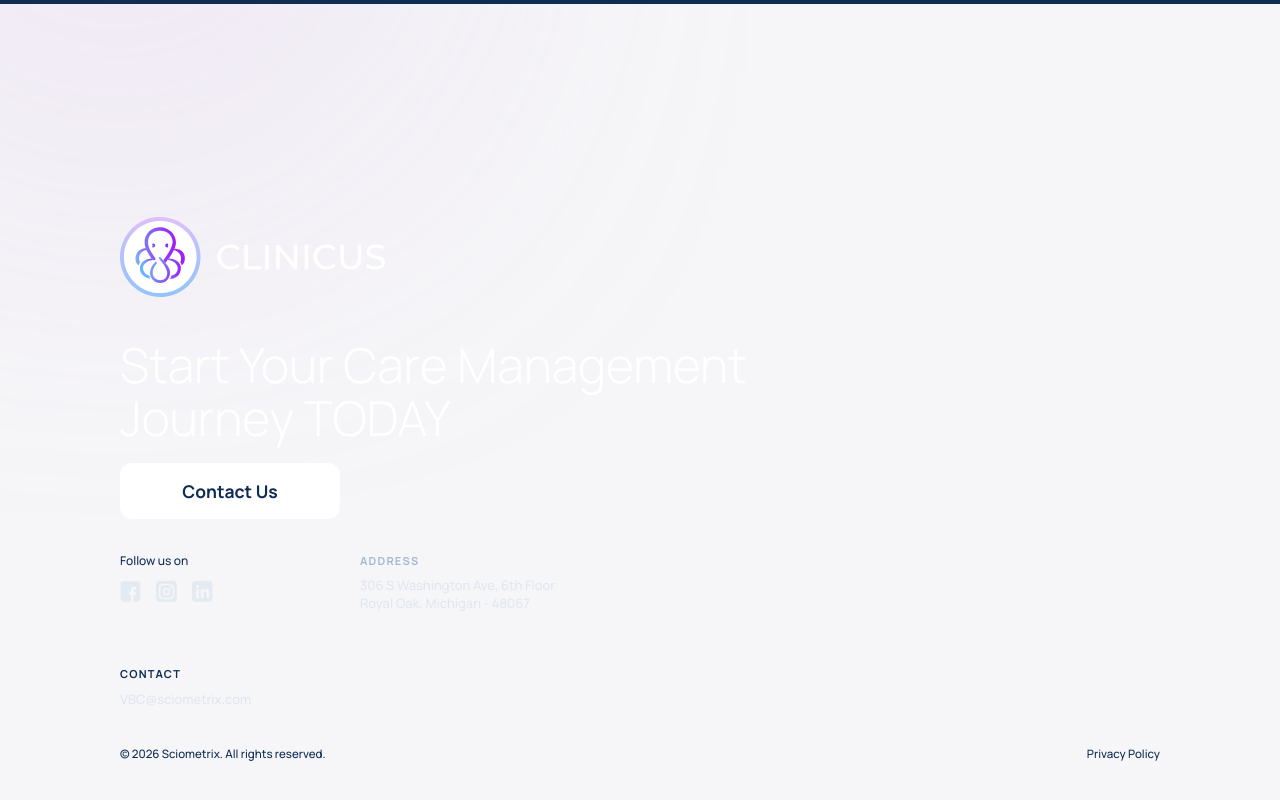
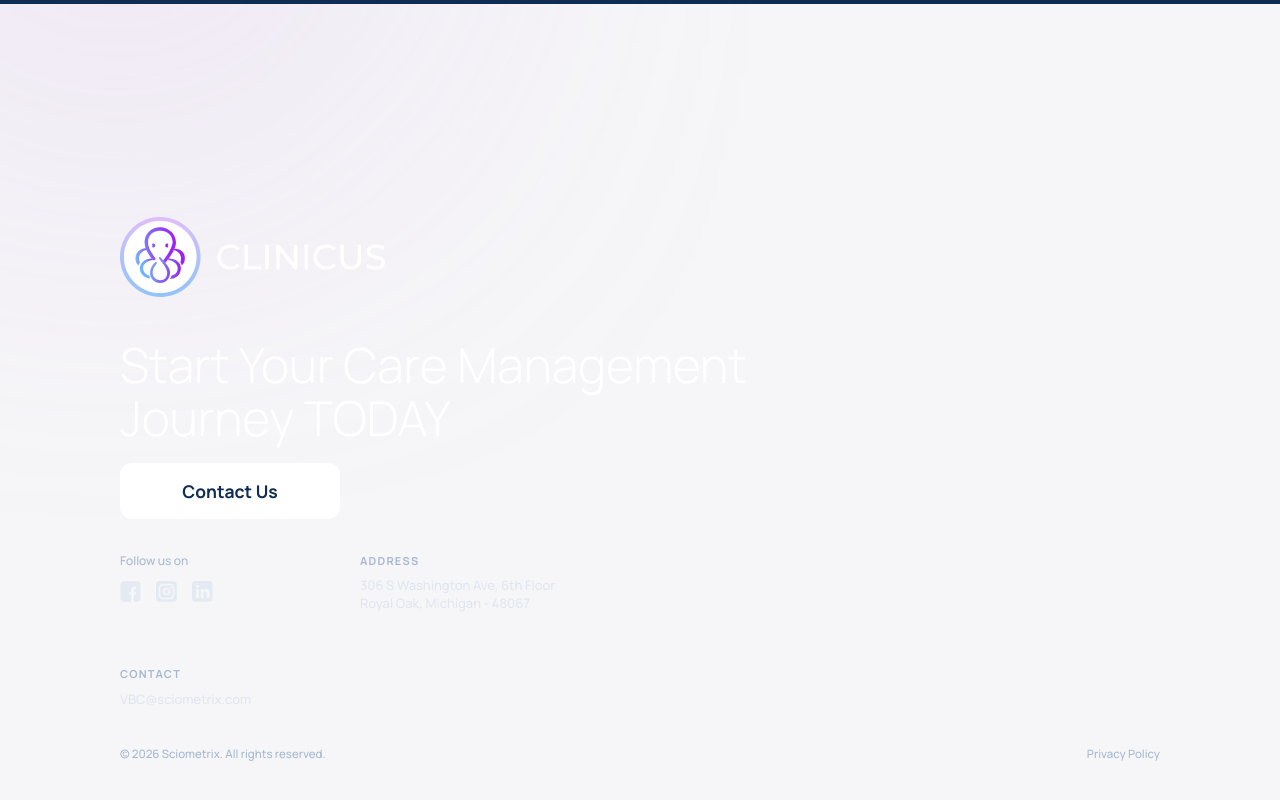
Before and after one commit to prameetaug-droid/Clicnicus-Test, a Next.js app: page / in a window 1280 px wide. Shown: the part 6627-7427 px from the top of the page. Built offline with nearby package versions, Linux system fonts and the light colour scheme.

Commit message:
Enforce pure white for primary footer text (match Figma)

```diff
--- a/src/app/globals.css
+++ b/src/app/globals.css
@@ -280,6 +280,25 @@ footer.bg-navy > .z-10, footer.bg-navy .z-10 {
   z-index: 10;
 }
 
+/* Force primary footer text to pure white to match Figma */
+/* Targets any element inside footer using text-white and the main heading */
+footer.bg-navy h2,
+footer.bg-navy h2 span,
+footer.bg-navy [class*="text-white"] {
+  color: #FFFFFF !important;
+}
+
+/* Keep secondary footer text muted where appropriate */
+footer.bg-navy .text-footer-text,
+footer.bg-navy .text-footer-muted {
+  color: var(--color-footer-text) !important;
+}
+
+/* Optional: ensure copyright/footer small links stay subtle */
+footer.bg-navy .text-[11px] {
+  color: var(--color-footer-muted) !important;
+}
+
 /* Form disclaimer / small muted text */
 .hs-form .form-disclaimer,
 .demo-card .form-disclaimer {
```
